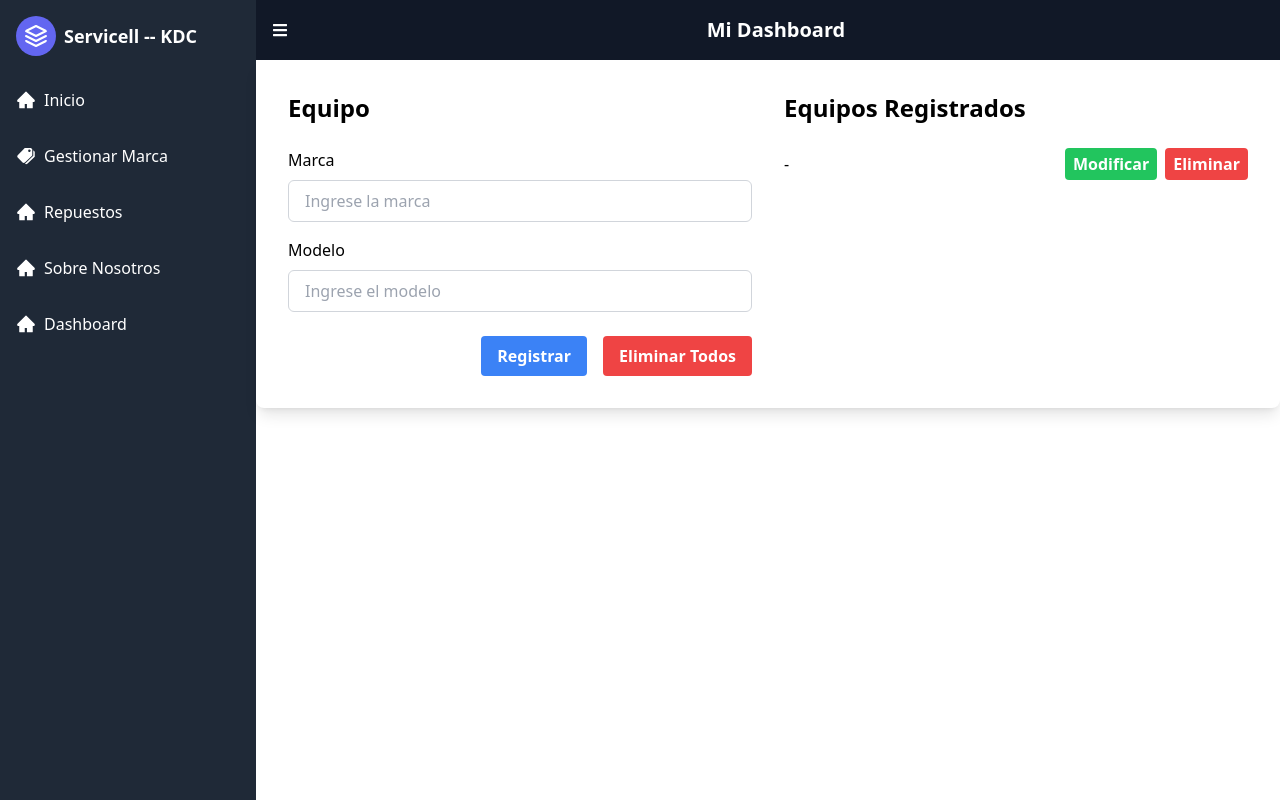
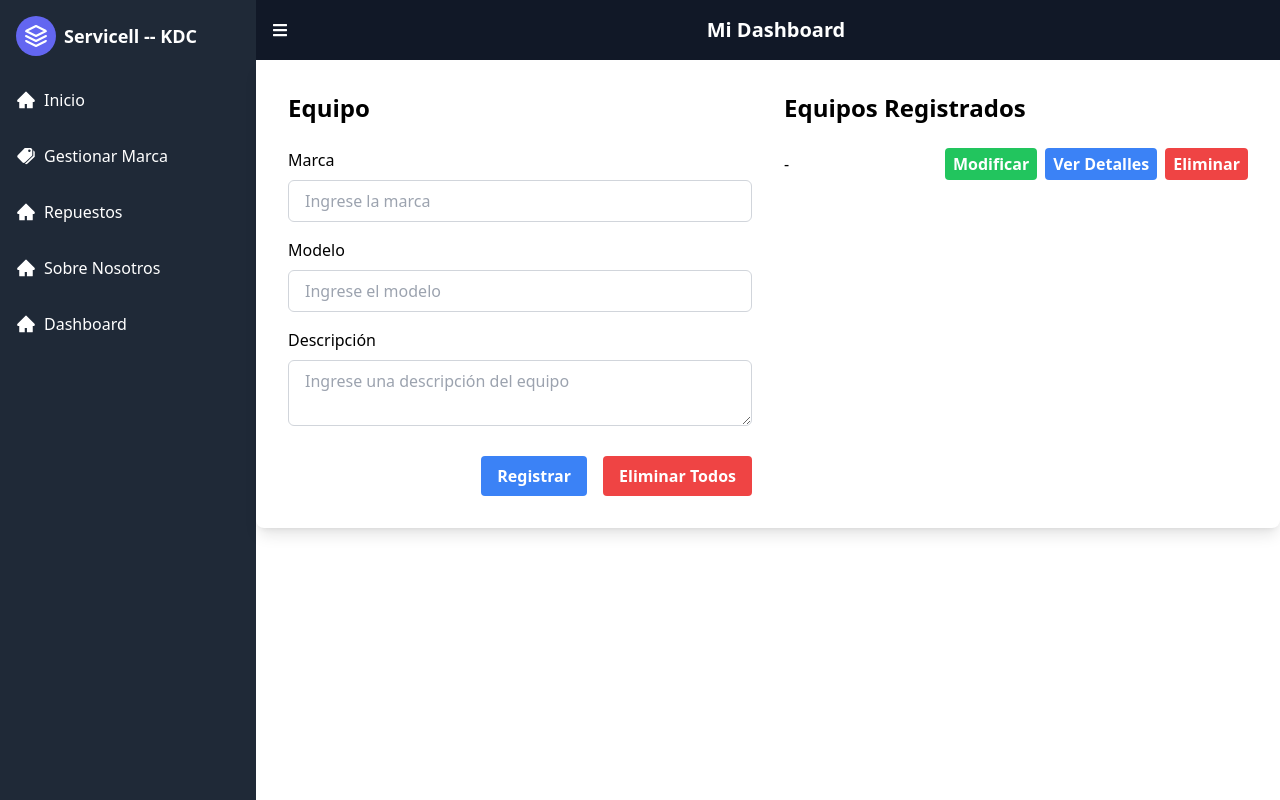
Before and after one commit to luxho24/SWGREM-front, a React (Vite) app: page /dashboard/brand in a window 1280 px wide. Both pictures are taken after a click on the button "Registrar". Built offline with nearby package versions, Linux system fonts and the light colour scheme.

Commit message:
Update brand-dashboard.jsx

```diff
--- a/src/pages/dashboard/brand-dashboard.jsx
+++ b/src/pages/dashboard/brand-dashboard.jsx
@@ -4,20 +4,25 @@ const BrandDashboard = () => {
     const [equipos, setEquipos] = useState([]);
     const [marca, setMarca] = useState('');
     const [modelo, setModelo] = useState('');
+    const [descripcion, setDescripcion] = useState('');
 
     const handleRegistrar = () => {
-        setEquipos([...equipos, { marca, modelo }]);
+        setEquipos([...equipos, { marca, modelo, descripcion }]);
         setMarca('');
         setModelo('');
+        setDescripcion('');
     };
 
     const handleModificar = (index) => {
+		const nuevaMarca = prompt('Ingrese el nueva marca:');
         const nuevoModelo = prompt('Ingrese el nuevo modelo:');
-        if (nuevoModelo) {
-            const equiposModificados = [...equipos];
-            equiposModificados[index].modelo = nuevoModelo;
-            setEquipos(equiposModificados);
-        }
+        const nuevaDescripcion = prompt('Ingrese la nueva descripción:');
+        if (nuevaMarca && nuevoModelo && nuevaDescripcion) {
+			equiposModificados[index].marca = nuevaMarca;
+			equiposModificados[index].modelo = nuevoModelo;
+			equiposModificados[index].descripcion = nuevaDescripcion;
+			setEquipos(equiposModificados);
+		}
     };
 
     const handleEliminar = (index) => {
@@ -27,6 +32,10 @@ const BrandDashboard = () => {
 
     const handleEliminarTodos = () => {
         setEquipos([]);
+    };
+
+    const handleVerDetalles = (equipo) => {
+        alert(`Marca: ${equipo.marca}\nModelo: ${equipo.modelo}\nDescripción: ${equipo.descripcion}`);
     };
 
     return (
@@ -45,7 +54,7 @@ const BrandDashboard = () => {
                             onChange={(e) => setMarca(e.target.value)}
                         />
                     </div>
-                    <div className="mb-6">
+                    <div className="mb-4">
                         <label htmlFor="modelo" className="block font-medium mb-2">Modelo</label>
                         <input
                             type="text"
@@ -54,6 +63,16 @@ const BrandDashboard = () => {
                             placeholder="Ingrese el modelo"
                             value={modelo}
                             onChange={(e) => setModelo(e.target.value)}
+                        />
+                    </div>
+                    <div className="mb-6">
+                        <label htmlFor="descripcion" className="block font-medium mb-2">Descripción</label>
+                        <textarea
+                            id="descripcion"
+                            className="w-full border border-gray-300 rounded-md py-2 px-4"
+                            placeholder="Ingrese una descripción del equipo"
+                            value={descripcion}
+                            onChange={(e) => setDescripcion(e.target.value)}
                         />
                     </div>
                     <div className="flex justify-end space-x-4">
@@ -88,6 +107,12 @@ const BrandDashboard = () => {
                                             Modificar
                                         </button>
                                         <button
+                                            className="bg-blue-500 hover:bg-blue-700 text-white font-bold py-1 px-2 rounded mr-2"
+                                            onClick={() => handleVerDetalles(equipo)}
+                                        >
+                                            Ver Detalles
+                                        </button>
+                                        <button
                                             className="bg-red-500 hover:bg-red-700 text-white font-bold py-1 px-2 rounded"
                                             onClick={() => handleEliminar(index)}
                                         >
```
